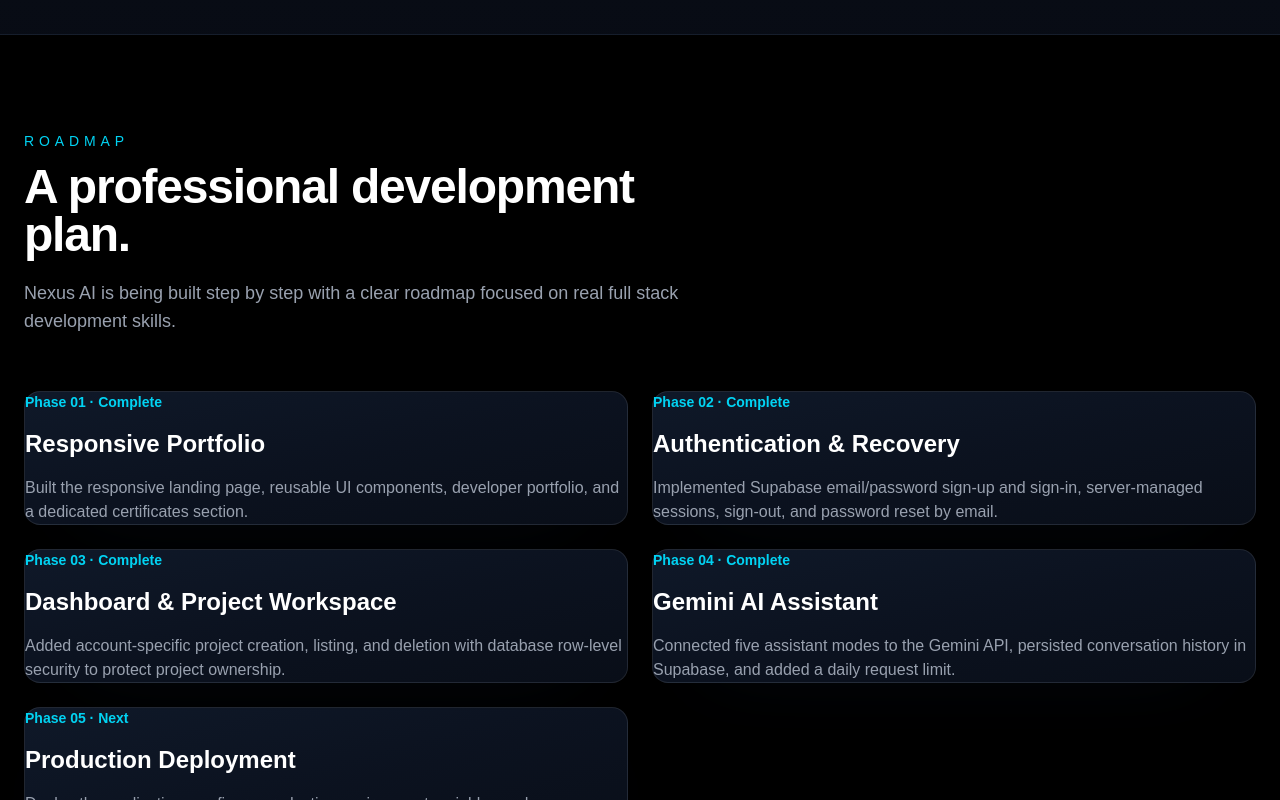
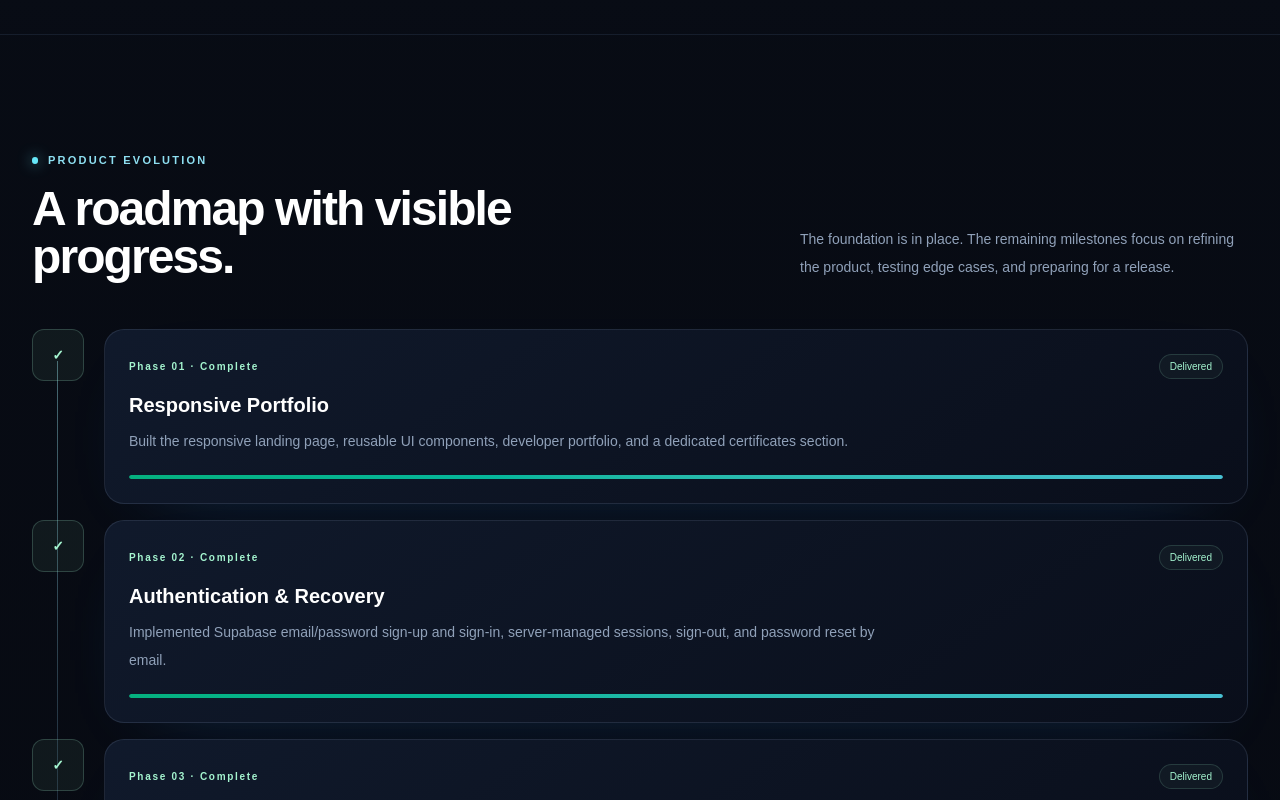
Before and after one commit to Dleteo/Nexus-AI, a Next.js app: page / in a window 1280 px wide. Shown: the part 2920-3720 px from the top of the page. Built offline with nearby package versions, Linux system fonts and the light colour scheme; no server answers.

Commit message:
Present roadmap as a visual delivery timeline

```diff
--- a/components/sections/Roadmap.tsx
+++ b/components/sections/Roadmap.tsx
@@ -1,30 +1,28 @@
 import { roadmap } from "../../data/roadmap";
-import Card from "../ui/Card";
-import SectionHeader from "../ui/SectionHeader";
 
 export default function Roadmap() {
   return (
-    <section className="bg-black px-6 py-24 text-white">
+    <section className="nexus-section scroll-mt-20 px-5 py-24 text-white sm:px-8 sm:py-28">
       <div className="mx-auto max-w-7xl">
-        <SectionHeader
-          label="Roadmap"
-          title="A professional development plan."
-          description="Nexus AI is being built step by step with a clear roadmap focused on real full stack development skills."
-        />
-
-        <div className="grid gap-6 md:grid-cols-2">
-          {roadmap.map((item) => (
-            <Card key={item.phase}>
-              <p className="mb-4 text-sm font-semibold text-cyan-400">
-                {item.phase}
-              </p>
-
-              <h3 className="text-2xl font-semibold">{item.title}</h3>
-
-              <p className="mt-4 text-gray-400">{item.description}</p>
-            </Card>
-          ))}
+        <div className="flex flex-col justify-between gap-5 md:flex-row md:items-end">
+          <div><p className="nexus-kicker mb-4">Product evolution</p><h2 className="max-w-2xl text-3xl font-semibold tracking-[-0.04em] sm:text-5xl">A roadmap with visible progress.</h2></div>
+          <p className="max-w-md text-sm leading-7 text-slate-400">The foundation is in place. The remaining milestones focus on refining the product, testing edge cases, and preparing for a release.</p>
         </div>
+        <ol className="relative mt-12 space-y-4 before:absolute before:bottom-8 before:left-[21px] before:top-8 before:w-px before:bg-gradient-to-b before:from-cyan-200/40 before:via-blue-300/15 before:to-transparent sm:before:left-[25px]">
+          {roadmap.map((item, index) => {
+            const complete = /complete/i.test(item.phase);
+            return (
+              <li key={item.phase} className="relative grid gap-4 sm:grid-cols-[52px_minmax(0,1fr)] sm:gap-5">
+                <div className={`relative z-10 grid size-11 place-items-center rounded-xl border text-sm font-semibold sm:size-[52px] ${complete ? "border-emerald-200/20 bg-emerald-200/[0.06] text-emerald-200" : "border-cyan-200/20 bg-cyan-200/[0.05] text-cyan-100"}`}>{complete ? "✓" : String(index + 1).padStart(2, "0")}</div>
+                <article className="nexus-panel p-5 sm:p-6">
+                  <div className="flex flex-wrap items-center justify-between gap-3"><p className={`text-[10px] font-bold tracking-[0.17em] ${complete ? "text-emerald-200" : "text-cyan-200"}`}>{item.phase}</p><span className={`rounded-full border px-2.5 py-1 text-[10px] ${complete ? "border-emerald-200/15 bg-emerald-200/[0.04] text-emerald-200" : "border-cyan-200/15 bg-cyan-200/[0.04] text-cyan-100"}`}>{complete ? "Delivered" : "Next milestone"}</span></div>
+                  <h3 className="mt-3 text-lg font-semibold sm:text-xl">{item.title}</h3><p className="mt-2 max-w-3xl text-sm leading-7 text-slate-400">{item.description}</p>
+                  <div className="mt-5 h-1 overflow-hidden rounded-full bg-white/[0.05]"><div className={`h-full rounded-full ${complete ? "w-full bg-gradient-to-r from-emerald-400/80 to-cyan-300/80" : "w-1/4 bg-gradient-to-r from-blue-400 to-violet-400"}`} /></div>
+                </article>
+              </li>
+            );
+          })}
+        </ol>
       </div>
     </section>
   );
```
